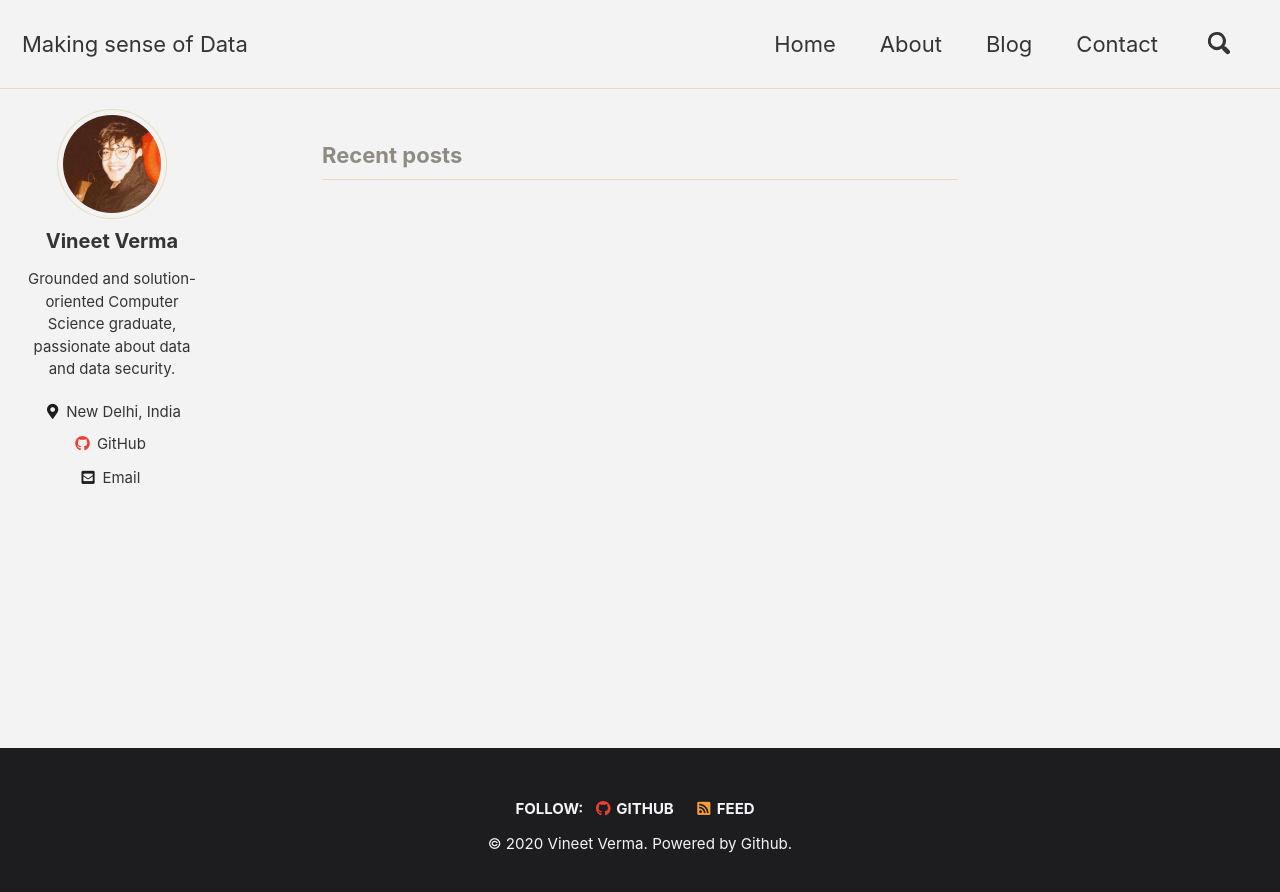
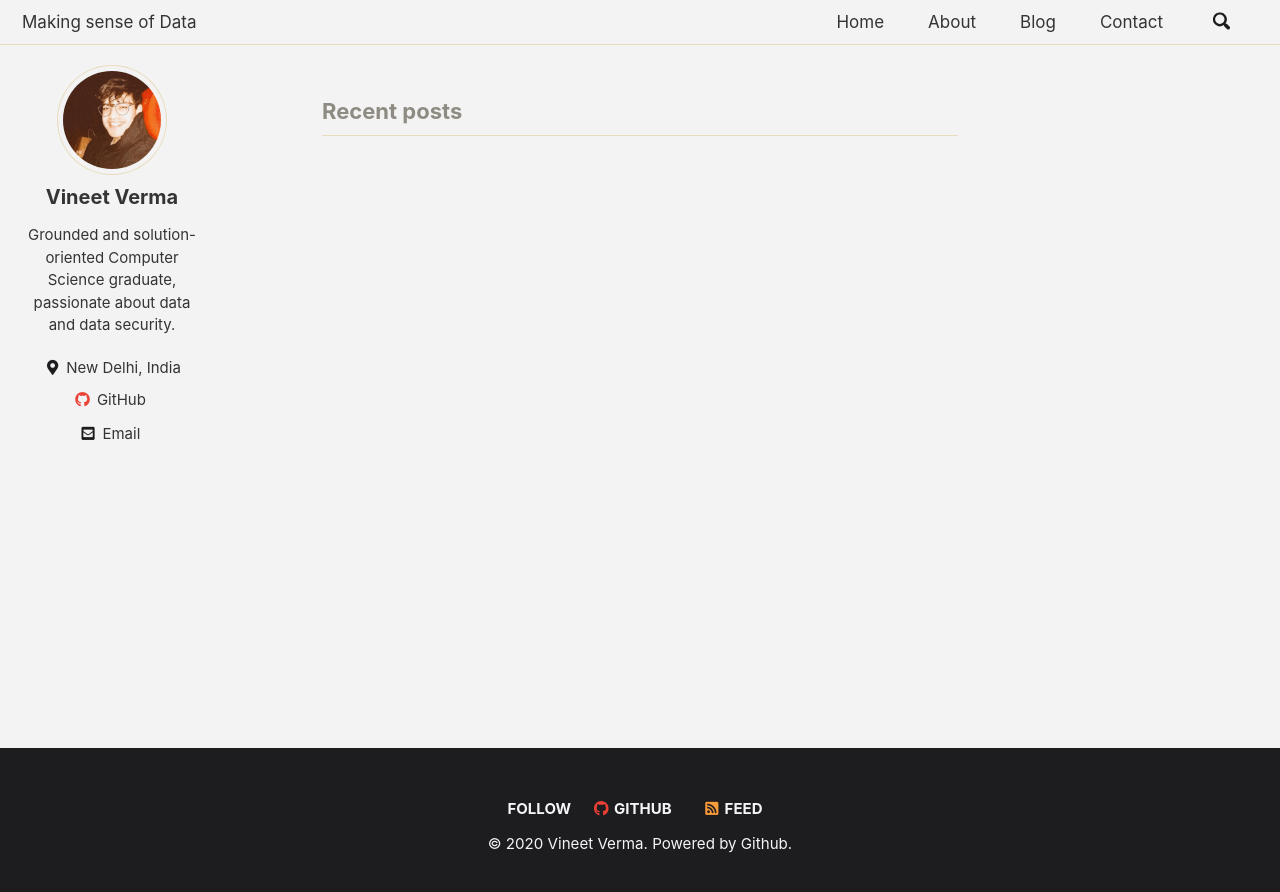
Before and after one commit to vineetver/my-jekyll-website-source, a Jekyll site: the page built from index.html, in a window 1280 px wide. Shown: the top 892 px of the page. Built offline with Jekyll 4.4.1, drawn with Linux system fonts in a browser that asks for light colours; cached includes are drawn as plain includes; the list of posts is cut into pages by our own code; comment, search, counter and statistics services are not loaded; a style sheet for code colours, icons or effects is not loaded.

Commit message:
css changes

```diff
--- a/_data/ui-text.yml
+++ b/_data/ui-text.yml
@@ -27,7 +27,7 @@ en: &DEFAULT_EN
   comments_title             : "Comments"
   more_label                 : "Learn more"
   related_label              : "You may also enjoy"
-  follow_label               : "Follow:"
+  follow_label               : "Follow "
   feed_label                 : "Feed"
   powered_by                 : "Powered by"
   website_label              : "Website"
--- a/_sass/minimal-mistakes/_buttons.scss
+++ b/_sass/minimal-mistakes/_buttons.scss
@@ -29,17 +29,9 @@
   }
 
   /* button colors */
-  $buttoncolors:
-  (primary, $primary-color),
-  (inverse, #fff),
-  (light-outline, transparent),
-  (success, $success-color),
-  (warning, $warning-color),
-  (danger, $danger-color),
-  (info, $info-color),
-  (facebook, $facebook-color),
-  (twitter, $twitter-color),
-  (linkedin, $linkedin-color);
+  $buttoncolors: (primary, $primary-color), (inverse, #fff), (light-outline, transparent), (success, $success-color),
+    (warning, $warning-color), (danger, $danger-color), (info, $info-color), (facebook, $facebook-color),
+    (twitter, $twitter-color), (linkedin, $linkedin-color);
 
   @each $buttoncolor, $color in $buttoncolors {
     &--#{$buttoncolor} {
@@ -95,3 +87,21 @@
     font-size: $type-size-7;
   }
 }
+
+#site-nav > button.search__toggle > svg {
+  -webkit-box-direction: normal;
+  font-size: 100%;
+  font-family: -apple-system, BlinkMacSystemFont, "Source Sans Pro", "Helvetica Neue", Arial, sans-serif;
+  color: #1d1d1f;
+  cursor: pointer;
+  box-sizing: border-box;
+  display: inline-block;
+  fill: currentColor;
+  line-height: 1;
+  position: relative;
+  top: -0.1em;
+  vertical-align: middle;
+  overflow: hidden;
+  width: 17px;
+  height: 44px;
+}
--- a/_sass/minimal-mistakes/_footer.scss
+++ b/_sass/minimal-mistakes/_footer.scss
@@ -94,6 +94,7 @@
   font-size: 20px;
   font-family: -apple-system, BlinkMacSystemFont, "Source Sans Pro", "Helvetica Neue", Arial, sans-serif;
   line-height: 1.5;
+  -webkit-box-align: center;
   -webkit-box-direction: normal;
   text-align: center;
   color: #f4f4f9;
@@ -103,3 +104,18 @@
   -ms-align-items: center;
   align-items: center;
 }
+
+#footer > footer > div.page__footer-follow > ul > li:nth-child(1) {
+  padding-left: 5px;
+  padding-right: 5px;
+}
+
+#footer > footer > div.page__footer-follow > ul > li:nth-child(2) {
+  padding-left: 5px;
+  padding-right: 5px;
+}
+
+#footer > footer > div.page__footer-follow > ul > li:nth-child(3) {
+  padding-left: 5px;
+  padding-right: 5px;
+}
--- a/_sass/minimal-mistakes/_masthead.scss
+++ b/_sass/minimal-mistakes/_masthead.scss
@@ -49,7 +49,7 @@
   display: flex;
   -ms-flex-item-align: center;
   align-self: center;
-  font-weight: 400;
+  font-weight: normal;
 
   // z-index: 20;
 }
@@ -92,3 +92,23 @@
     font-weight: 700;
   }
 }
+
+
+body > div.masthead > div {
+  font-size: 17px;
+  color: #343434;
+  line-height: 25px;
+  -webkit-box-direction: normal;
+  box-sizing: border-box;
+  clear: both;
+  margin-left: auto;
+  margin-right: auto;
+  -webkit-box-pack: justify;
+  justify-content: space-between;
+  font-family: -apple-system,BlinkMacSystemFont,"Source Sans Pro","Helvetica Neue",Arial,sans-serif;
+  max-width: 1280px;
+  padding: 0 22px 0 22px;
+  height: 44px;
+  position: relative;
+  display: block;
+}
--- a/_sass/minimal-mistakes/_navigation.scss
+++ b/_sass/minimal-mistakes/_navigation.scss
@@ -261,8 +261,7 @@
     border: 1px solid $border-color;
     border-radius: $border-radius;
     background: $background-color;
-    -webkit-box-shadow: 0 2px 4px 0 rgba(#000, 0.16),
-      0 2px 10px 0 rgba(#000, 0.12);
+    -webkit-box-shadow: 0 2px 4px 0 rgba(#000, 0.16), 0 2px 10px 0 rgba(#000, 0.12);
     box-shadow: 0 2px 4px 0 rgba(#000, 0.16), 0 2px 10px 0 rgba(#000, 0.12);
 
     &.hidden {
@@ -326,6 +325,7 @@
     }
   }
 }
+
 
 /*
      Navigation list
@@ -561,6 +561,6 @@
   }
 
   li ul li ul li ul li ul li ul > li a {
-    padding-left: 3.25rem
+    padding-left: 3.25rem;
   }
 }
```
